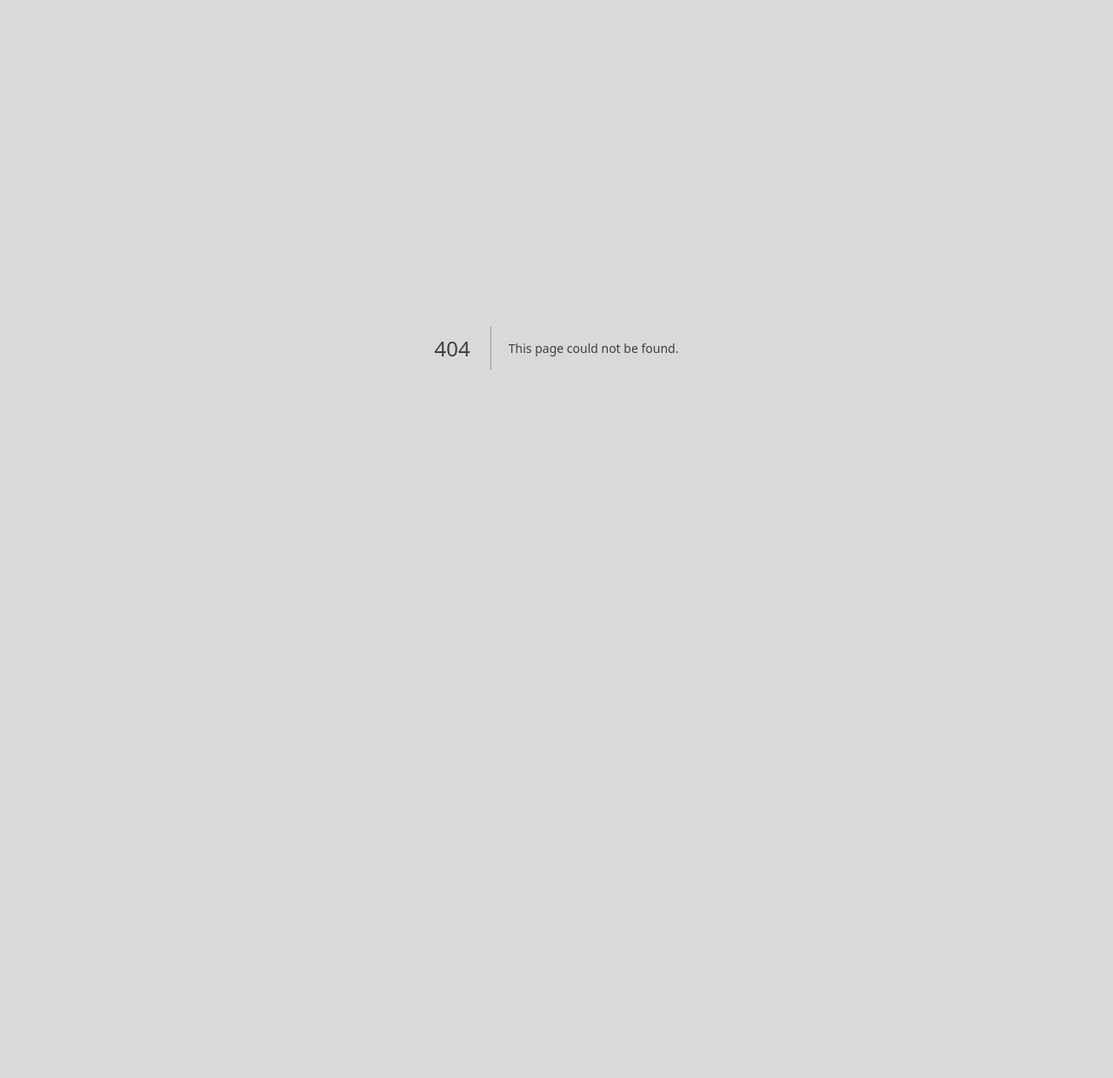
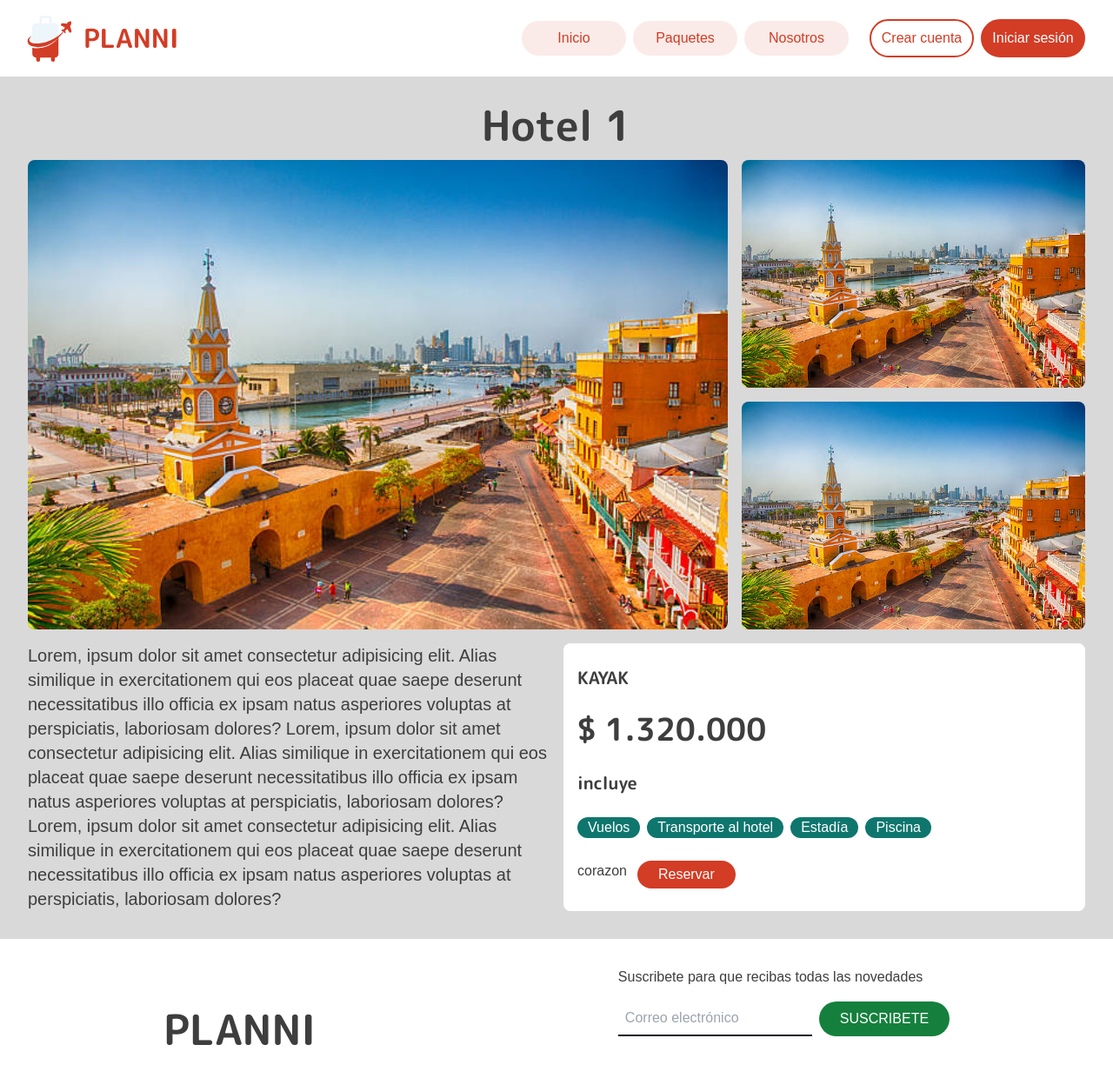
Before and after one commit to diegoquinfa/planni-front-nextjs, a Next.js app: page /detail in a window 1280 px wide. Before the commit this address had no page. Shown: the top 1240 px of the page at 87% size. Before the commit the page ends 800 px from the top, so only its background shows below. Built offline with nearby package versions, Linux system fonts and the light colour scheme; a web font is replaced by a local one.

Commit message:
Seagrego el detail

```diff
--- /dev/null
+++ b/src/app/detail/layout.jsx
@@ -0,0 +1,20 @@
+import Navbar from '@/components/nav/Navbar'
+import Footer from '@/components/footer/Footer'
+import PropTypes from 'prop-types'
+
+export default function PackagesLayout({ children }) {
+  return (
+    <>
+      <header className="h-fit w-full bg-white">
+        <Navbar />
+      </header>
+
+      {children}
+      <Footer />
+    </>
+  )
+}
+
+PackagesLayout.propTypes = {
+  children: PropTypes.node
+}
--- /dev/null
+++ b/src/app/detail/page.jsx
@@ -0,0 +1,63 @@
+import Container from '@/components/general/Container'
+
+const page = () => {
+  return (
+    <Container>
+      <div className="flex w-auto flex-col items-center gap-4">
+        <h1 className="text-3xl font-bold sm:text-5xl ">Hotel 1</h1>
+        <div className="grid w-full grid-flow-row grid-cols-2 gap-2 md:grid-cols-3 md:gap-4">
+          <img
+            className="col-span-2 h-full w-full rounded-lg object-cover md:col-span-2 md:row-span-2"
+            src="img\destino-cartagena.jpg"
+            alt="destino"
+          />
+          <img
+            className="row-span-1 h-full w-full rounded-lg object-cover md:col-span-1"
+            src="img\destino-cartagena.jpg"
+            alt="destino"
+          />
+          <img
+            className="row-span-1 h-full w-full rounded-lg object-cover md:row-span-1"
+            src="img\destino-cartagena.jpg"
+            alt="destino"
+          />
+        </div>
+        <div className="grid grid-cols-2 gap-4 md:grid-cols-2">
+          <p className="sm:text-xl">
+            Lorem, ipsum dolor sit amet consectetur adipisicing elit. Alias
+            similique in exercitationem qui eos placeat quae saepe deserunt
+            necessitatibus illo officia ex ipsam natus asperiores voluptas at
+            perspiciatis, laboriosam dolores?
+            Lorem, ipsum dolor sit amet consectetur adipisicing elit. Alias
+            similique in exercitationem qui eos placeat quae saepe deserunt
+            necessitatibus illo officia ex ipsam natus asperiores voluptas at
+            perspiciatis, laboriosam dolores?
+            Lorem, ipsum dolor sit amet consectetur adipisicing elit. Alias
+            similique in exercitationem qui eos placeat quae saepe deserunt
+            necessitatibus illo officia ex ipsam natus asperiores voluptas at
+            perspiciatis, laboriosam dolores?
+          </p>
+          <div className="grid rounded-lg items-center bg-white p-4 gap-2">
+            <p className="font-bold text-xl">KAYAK</p>
+            <h2 className="text-4xl font-bold">$ 1.320.000</h2>
+            <p className="font-bold text-xl">incluye</p>
+            <div className="flex items-center gap-2">
+              <p className="bg-teal-700 rounded-full text-white px-3">Vuelos</p>
+              <p className="bg-teal-700 rounded-full text-white px-3">Transporte al hotel</p>
+              <p className="bg-teal-700 rounded-full text-white px-3">Estadía</p>
+              <p className="bg-teal-700 rounded-full text-white px-3">Piscina</p>
+            </div>
+            <div className="flex flex-row gap-3">
+              <p>corazon</p>
+              <button className="rounded-3xl bg-brand px-6 py-1 text-white duration-300 hover:bg-brand-light hover:bg-red-900">
+                Reservar
+              </button>
+            </div>
+          </div>
+        </div>
+      </div>
+    </Container>
+  )
+}
+
+export default page
--- a/src/app/login/page.jsx
+++ b/src/app/login/page.jsx
@@ -14,7 +14,7 @@ const page = () => {
             <h2 className="w-fit justify-center text-3xl font-extrabold text-brand">
               Inicio de sesión
             </h2>
-            <div className="w-full ">
+            <div className="w-full">
               <p className="inline px-1 font-bold">Correo electronico</p>
               <input
                 id="email"
@@ -24,7 +24,7 @@ const page = () => {
               />
             </div>
             <div className="w-full">
-              <p className=" inline px-1 font-bold">Contraseña</p>
+              <p className="inline px-1 font-bold">Contraseña</p>
               <input
                 id="password"
                 type="password"
@@ -32,7 +32,7 @@ const page = () => {
                 className="w-full rounded-lg bg-[#f1f1f1] px-2 py-1 outline-none"
               />
             </div>
-            <button className=" rounded-lg bg-[#D9D9D9] px-6 py-1 font-extrabold hover:bg-neutral-400">
+            <button className="rounded-lg bg-[#D9D9D9] px-6 py-1 font-extrabold hover:bg-neutral-400">
               Continua con Google
             </button>
             <p>
--- a/src/app/register/page.jsx
+++ b/src/app/register/page.jsx
@@ -1,9 +1,16 @@
 const page = () => {
   return (
-    <div className="mx-auto h-screen max-w-7xl">
-      <div className="flex h-full w-full flex-col-reverse items-center justify-center gap-5  md:flex-row md:gap-12">
+    <div className="mx-auto max-w-7xl">
+      <div className="flex h-screen flex-col items-center justify-center gap-5 md:flex-row-reverse md:gap-12">
+        <a href="/">
+          <img
+            src="logo.svg"
+            alt="logo"
+            className="m-4 h-[210px] md:h-[300px] lg:h-[400px] xl:h-[500px]"
+          />
+        </a>
         <div className="flex h-full w-full justify-center rounded-t-3xl bg-white md:w-auto md:rounded-none">
-          <form className="flex w-[80%] flex-col items-center justify-center gap-7 p-4">
+          <form className="flex w-[80%] flex-col items-center justify-center gap-7 p-4 md:w-[90%]">
             <h2 className="w-fit justify-center text-3xl font-extrabold text-brand">
               Crear cuenta
             </h2>
@@ -17,7 +24,7 @@ const page = () => {
               />
             </div>
             <div className="w-full">
-              <p className=" inline px-1 font-bold">Contraseña</p>
+              <p className="inline px-1 font-bold">Contraseña</p>
               <input
                 id="password"
                 type="password"
@@ -34,7 +41,7 @@ const page = () => {
                 className="w-full rounded-lg bg-[#f1f1f1] px-2 py-1 outline-none"
               />
             </div>
-            <button className=" rounded-lg bg-[#D9D9D9] px-6 py-1 font-extrabold hover:bg-neutral-400">
+            <button className="rounded-lg bg-[#D9D9D9] px-6 py-1 font-extrabold hover:bg-neutral-400">
               Continua con Google
             </button>
             <p>
@@ -51,13 +58,6 @@ const page = () => {
             </button>
           </form>
         </div>
-        <a href="/">
-          <img
-            src="logo.svg"
-            alt="logo"
-            className="m-4 h-[210px] md:h-[300px] lg:h-[400px] xl:h-[500px]"
-          />
-        </a>
       </div>
     </div>
   )
--- a/src/components/footer/Footer.jsx
+++ b/src/components/footer/Footer.jsx
@@ -24,7 +24,7 @@ const Footer = () => {
                   />
                   <button
                     type="submit"
-                    className="rounded-3xl bg-green-700 px-6 py-1 text-white hover:bg-teal-900"
+                    className="rounded-3xl bg-green-700 px-6 py-1 text-white hover:bg-teal-900 duration-300"
                   >
                     SUSCRIBETE
                   </button>
--- a/src/components/form/FormTrip.jsx
+++ b/src/components/form/FormTrip.jsx
@@ -9,8 +9,9 @@ import DatePicker from '../date/DatePicker'
 
 const FormTrip = () => {
   return (
-    <form className="relative mx-auto mb-32 flex w-full flex-col gap-1 rounded-2xl border-4 border-brand bg-brand md:w-[80%] lg:w-fit lg:flex-row lg:rounded-3xl ">
-      <div className="flex items-center justify-center gap-3 rounded-t-2xl bg-white px-1 lg:rounded-none lg:rounded-l-3xl">
+    <form className="grid justify-center w-full gap-3 ">
+      <div className="flex w-full flex-col gap-1 rounded-2xl border-4 border-brand bg-brand lg:w-fit md:flex-row md:rounded-3xl ">
+        <div className="flex items-center justify-center gap-3 rounded-t-2xl bg-white px-1 md:rounded-none md:rounded-l-3xl">
           <span className="icon-[solar--map-point-bold] h-7 w-7 bg-brand" />
           <label htmlFor="destiny">
             <Select
@@ -63,7 +64,7 @@ const FormTrip = () => {
           </label>
         </div>
 
-      <div className="flex items-center justify-center gap-3 rounded-b-2xl bg-white pl-1 pr-2 lg:rounded-none lg:rounded-r-3xl">
+        <div className="flex items-center justify-center gap-3 rounded-b-2xl bg-white pl-1 pr-2 md:rounded-none md:rounded-r-3xl">
           <span className="icon-[cbi--roomsother] h-7 w-7 bg-brand" />
           <label htmlFor="rooms">
             <input
@@ -84,7 +85,8 @@ const FormTrip = () => {
         >
           Buscar
         </button>
-      <label htmlFor="description" className="absolute -bottom-32 h-28 w-full">
+      </div>
+      <label htmlFor="description" className="h-28 w-full">
         <textarea
           type="text"
           name="description"
```
Lines whose indentation alone changed are shown as unchanged.
